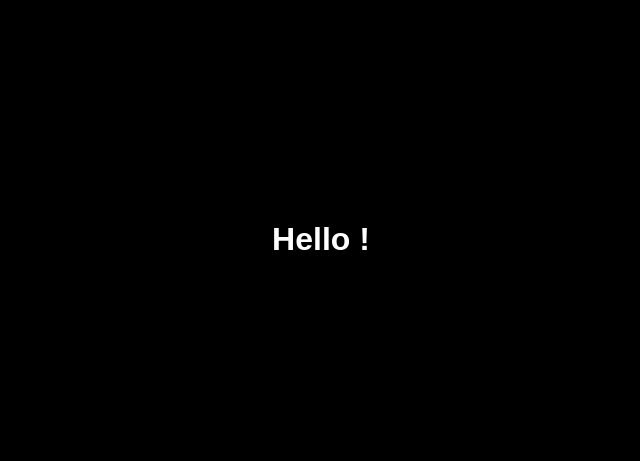
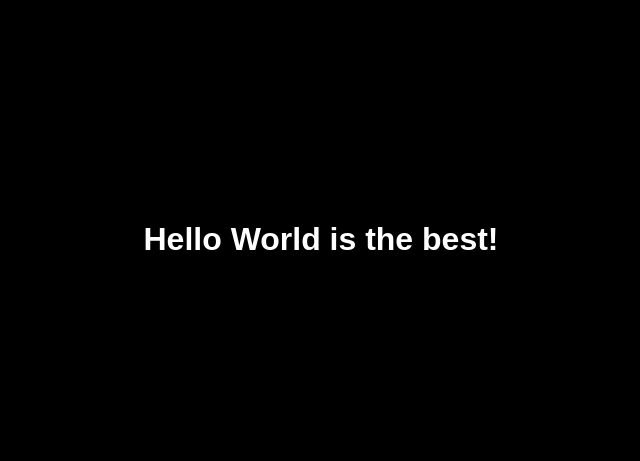
Before and after one commit to mr-robot01212/FirstExample, a plain HTML site: page index.html in a window 1280 px wide. Shown: the whole page, without its empty margins (319-959 px from the left). Drawn offline with Linux system fonts and the light colour scheme.

Commit message:
making another example

```diff
--- a/index.html
+++ b/index.html
@@ -16,7 +16,7 @@
         </style>
     </head>
     <body>
-        <h1>Hello !</h1>
+        <h1>Hello World is the best!</h1>
 
     </body>
 </html>
```
Also changed, not shown: 1 other file.
